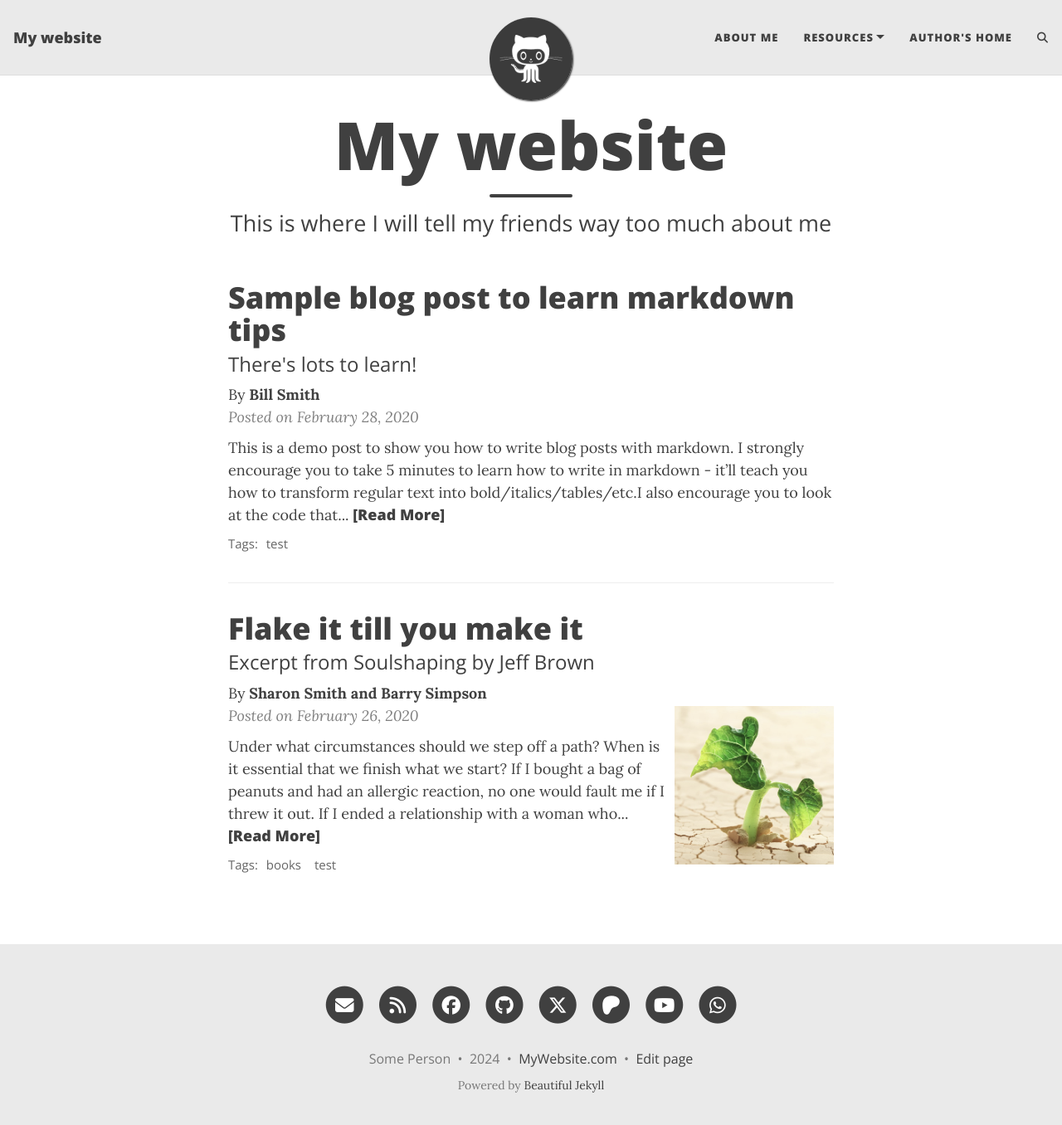
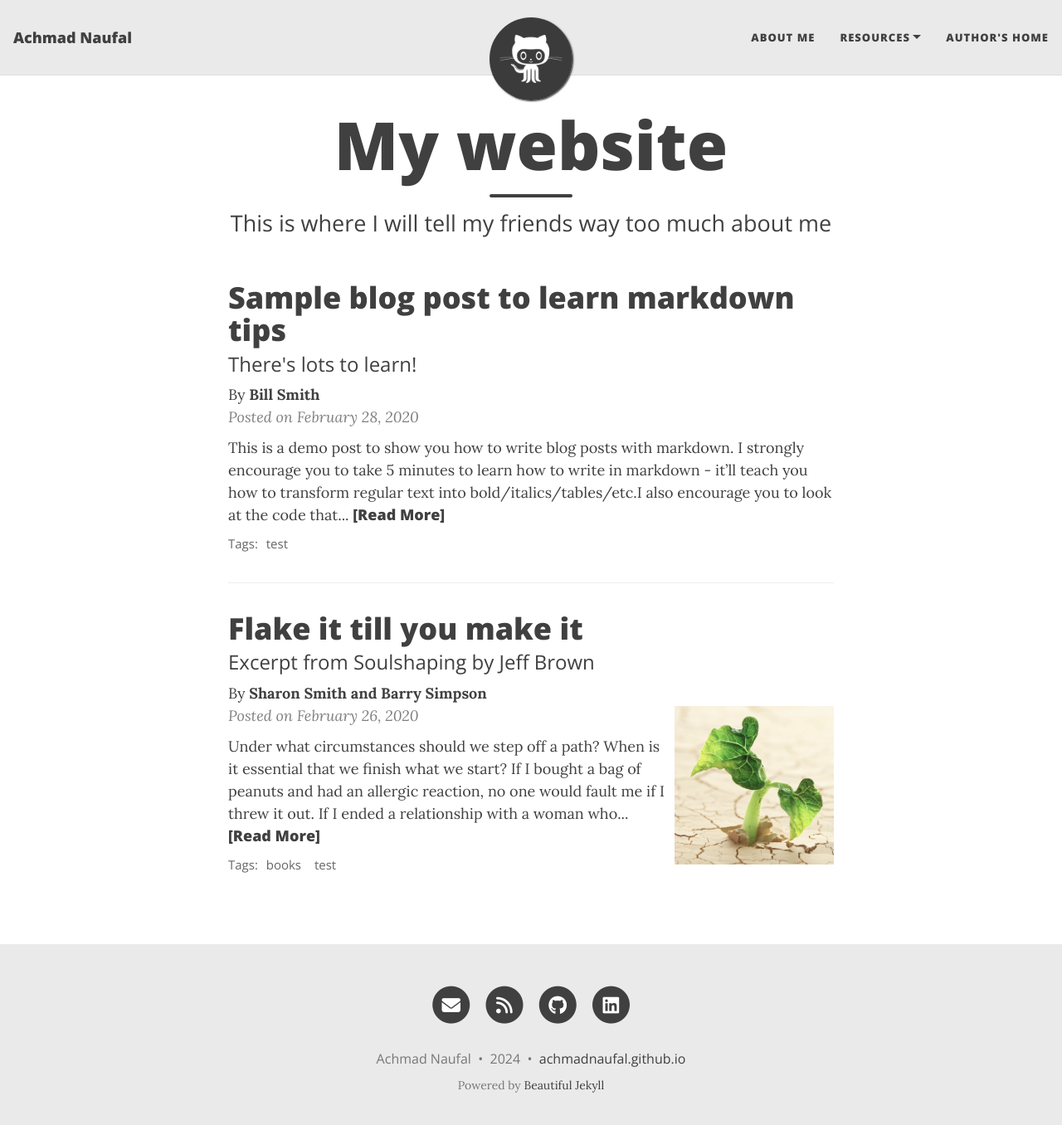
Before and after one commit to achmadnaufal/achmadnaufal.github.io, a Jekyll site: the page built from index.html, in a window 1280 px wide and 1369 px high. Shown: the top 1356 px of the window at 83% size. Built offline with Jekyll 4.4.1, drawn with Linux system fonts in a browser that asks for light colours; the list of posts is cut into pages by our own code; comment, search, counter and statistics services are not loaded.

Commit message:
Update _config.yml

```diff
--- a/_config.yml
+++ b/_config.yml
@@ -10,10 +10,10 @@
 ############################
 
 # Name of website
-title: My website
+title: Achmad Naufal
 
 # Your name to show in the footer
-author: Some Person
+author: Achmad Naufal
 
 ###############################################
 # --- List of links in the navigation bar --- #
@@ -52,15 +52,15 @@ round-avatar: true
 social-network-links:
   email: "someone@example.com"
   rss: true  # remove this line if you don't want to show an RSS link at the bottom
-  facebook: deanattali
-  github: daattali
-  twitter: daattali
-  patreon: DeanAttali
-  youtube: "@daattali"
-  whatsapp: 15551212
+#  facebook: deanattali
+  github: achmadnaufal
+#  twitter: daattali
+#  patreon: DeanAttali
+#  youtube: "@daattali"
+#  whatsapp: 15551212
 #  medium: yourname
 #  reddit: yourname or r/yoursubreddit
-#  linkedin: daattali
+  linkedin: achnfl
 #  xing: yourname
 #  stackoverflow: "3943160/daattali"
 #  snapchat: deanat78
@@ -100,7 +100,7 @@ share-links-active:
 
 # How to display the link to your website in the footer
 # Remove this if you don't want a link in the footer
-url-pretty: "MyWebsite.com"
+url-pretty: "achmadnaufal.github.io"
 
 # Add the website title to the title of every page
 title-on-all-pages: true
@@ -115,10 +115,10 @@ feed_show_excerpt: true
 feed_show_tags: true
 
 # Add a search button to the navbar
-post_search: true
+post_search: false
 
 # Add a button in the footer to edit the current page. Only works if your website is hosted on GitHub
-edit_page_button: true
+edit_page_button: false
 
 # Allow sub-menu items (second-level navigation menu items) to be longer than the top-level menu
 # If this setting is off, then long sub-menu words might get cut off
```
